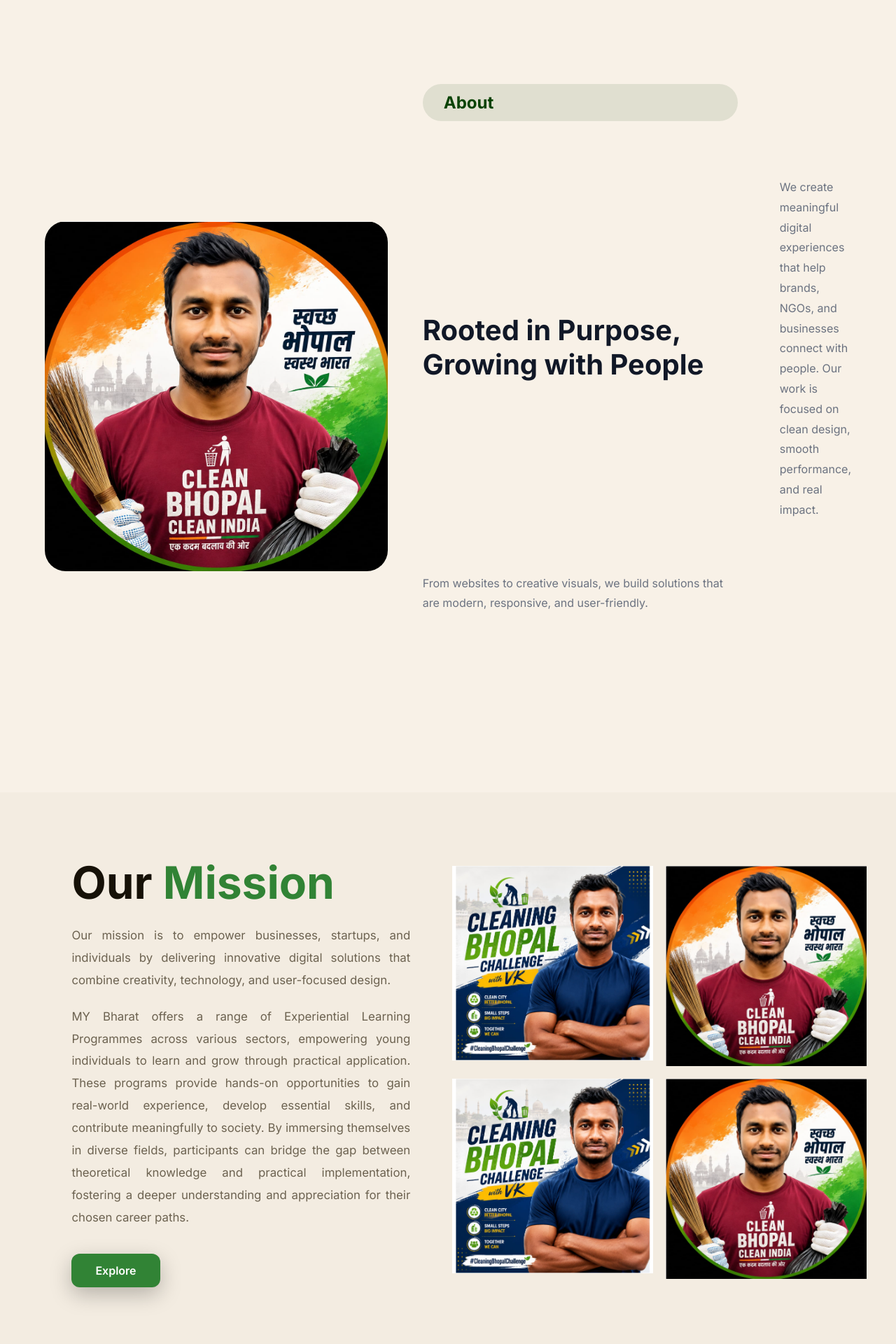
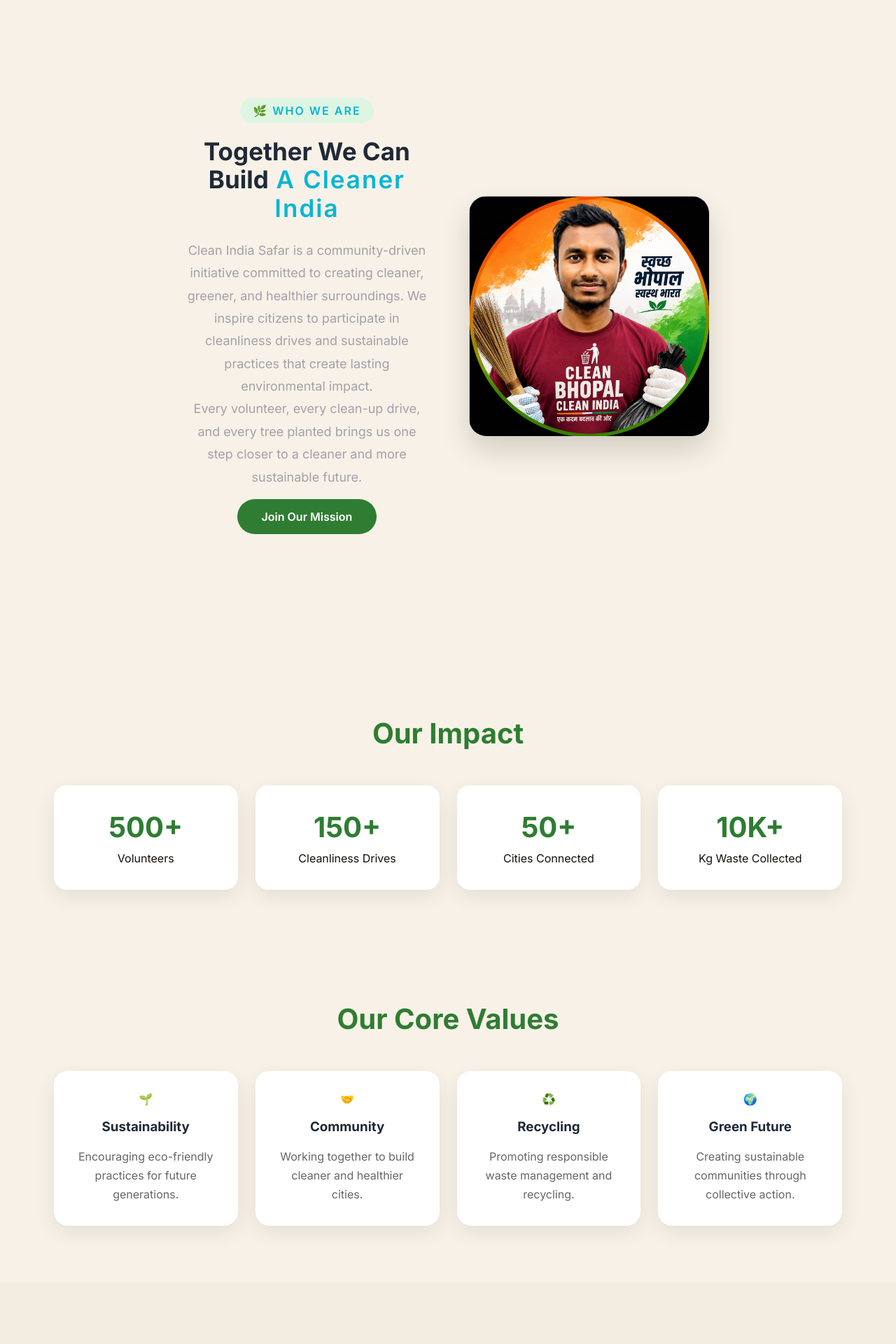
Before and after one commit to Vivekgpta/clean-india-safar, a React (Vite) app: page / in a window 1280 px wide. Shown: the part 840-2760 px from the top of the page at 70% size. Built offline with nearby package versions, Linux system fonts and the light colour scheme.

Commit message:
Initial commit

```diff
--- a/src/pages/AboutUs.css
+++ b/src/pages/AboutUs.css
@@ -1,60 +1,187 @@
-.about-section {
-  padding: 120px 5%;
+.about-hero{
+    max-width:1200px;
+    margin:auto;
+    padding:140px 6% 80px;
+
+    display:flex;
+    align-items:center;
+    /* justify-content:space-evenly; */
+    gap:60px;
 }
 
-.about-container {
-  display: flex;
-  align-items: center;
-  gap: 50px;
+.about-left{
+    flex:1;
 }
 
-.about-image,
-.about-content {
-  flex: 1;
+.about-tag{
+    display:inline-block;
+    background:#dff5e3;
+    color:#2e7d32;
+    padding:8px 18px;
+    border-radius:30px;
+    font-weight:600;
+    margin-bottom:20px;
 }
 
-.about-image img {
-  /* padding: 20px; */
-  width: 100%;
-  height: 500px;
-  object-fit: cover;
-  border-radius: 25px;
-  display: block;
+/* .about-left h1{
+    font-size:30px;
+    line-height:1.15;
+    margin-bottom:25px;
+    color:#1f2937;
 }
 
-.about-content h2 {
-  display: inline-block;
-  margin-bottom: 20px;
-  padding: 12px 30px;
-  background-color: #e0dfd0;
-  border-radius: 30px;
-  color: #074200;
-  font-size: 1.5rem;
+.about-left h1 span{
+    color:#2e7d32;
+} */
+
+.about-left h2{
+    font-size:35px;
+    line-height:1.15;
+    margin-bottom:25px;
+    color:#1f2937;
 }
 
-.about-content h3 {
-  font-size: 2.5rem;
-  margin-bottom: 20px;
-  color: #111827;
+.about-left p{
+    font-size:18px;
+    color:#555;
+    line-height:1.8;
+    margin-bottom:18px;
 }
 
-.about-content p {
-  font-size: 1rem;
-  line-height: 1.8;
-  color: #6b7280;
-  margin-bottom: 16px;
+.about-buttons button{
+    margin-top:15px;
+    padding:15px 35px;
+    border:none;
+    border-radius:40px;
+    background:#2e7d32;
+    color:white;
+    font-size:16px;
+    font-weight:600;
+    cursor:pointer;
+    transition:.3s;
 }
 
-@media (max-width: 768px) {
-  .about-container {
-    flex-direction: column;
-  }
+.about-buttons button:hover{
+    background:#1b5e20;
+}
 
-  .about-content h3 {
-    font-size: 2rem;
-  }
+.about-right{
+    flex:1;
+    display:flex;
+    justify-content:center;
+}
 
-  .about-image img {
-    height: 350px;
-  }
+.about-right img{
+    width:100%;
+    max-width:480px;
+    border-radius:25px;
+    box-shadow:0 20px 40px rgba(0,0,0,.15);
 }
+
+/* Impact */
+
+.impact{
+    padding:80px 6%;
+    text-align:center;
+}
+
+.impact h2{
+    font-size:40px;
+    color:#2e7d32;
+    margin-bottom:50px;
+}
+
+.impact-grid{
+    display:grid;
+    grid-template-columns:repeat(4,1fr);
+    gap:25px;
+}
+
+.impact-card{
+    background:white;
+    padding:35px;
+    border-radius:18px;
+    box-shadow:0 10px 30px rgba(0,0,0,.08);
+}
+
+.impact-card h3{
+    font-size:40px;
+    color:#2e7d32;
+    margin-bottom:10px;
+}
+
+/* Values */
+
+.values{
+    padding:80px 6%;
+    text-align:center;
+}
+
+.values h2{
+    font-size:40px;
+    color:#2e7d32;
+    margin-bottom:50px;
+}
+
+.values-grid{
+    display:grid;
+    grid-template-columns:repeat(4,1fr);
+    gap:25px;
+}
+
+.value-card{
+    background:white;
+    padding:30px;
+    border-radius:20px;
+    box-shadow:0 10px 30px rgba(0,0,0,.08);
+    transition:.3s;
+}
+
+.value-card:hover{
+    transform:translateY(-10px);
+}
+
+.value-card h3{
+    margin:18px 0;
+    color:#1f2937;
+}
+
+.value-card p{
+    color:#666;
+    line-height:1.7;
+}
+
+@media(max-width:992px){
+
+.about-hero{
+flex-direction:column-reverse;
+text-align:center;
+}
+
+.about-left h1{
+font-size:42px;
+}
+
+.impact-grid,
+.values-grid{
+grid-template-columns:repeat(2,1fr);
+}
+
+}
+
+@media(max-width:768px){
+
+.about-left h1{
+font-size:32px;
+}
+
+.impact-grid,
+.values-grid{
+grid-template-columns:1fr;
+}
+
+.about-right img{
+max-width:320px;
+}
+
+}
--- a/src/pages/AboutUs.jsx
+++ b/src/pages/AboutUs.jsx
@@ -1,37 +1,122 @@
 import "./AboutUs.css";
 import Navbar from "../components/Navbar/Navbar";
 import aboutUs1 from "../assets/aboutUs/aboutUs1.png";
-import aboutUs2 from "../assets/aboutUs/aboutUs2.png";
 
 export default function AboutUs() {
   return (
-    <section className="about-section">
+    <>
       <Navbar />
-      <div className="about-container">
-        <div className="about-image">
-          <img
-            src={aboutUs1}
-            alt="About us"
-          />
-        </div>
 
-        <div className="about-content">
-          <h2>About</h2>
-          <br />
-          <h3>Rooted in Purpose, Growing with People</h3>
+      <section className="about-hero">
+
+        <div className="about-left">
+
+          <span className="about-tag">
+            🌿 WHO WE ARE
+          </span>
+
+          <h2>
+            Together We Can Build
+            <span> A Cleaner India</span>
+          </h2>
 
           <p>
-            We create meaningful digital experiences that help brands, NGOs,
-            and businesses connect with people. Our work is focused on clean
-            design, smooth performance, and real impact.
+            Clean India Safar is a community-driven initiative committed to
+            creating cleaner, greener, and healthier surroundings. We inspire
+            citizens to participate in cleanliness drives and sustainable
+            practices that create lasting environmental impact.
           </p>
 
           <p>
-            From websites to creative visuals, we build solutions that are
-            modern, responsive, and user-friendly.
+            Every volunteer, every clean-up drive, and every tree planted brings
+            us one step closer to a cleaner and more sustainable future.
           </p>
+
+          <div className="about-buttons">
+            <button>Join Our Mission</button>
+          </div>
+
         </div>
-      </div>
-    </section>
+
+        <div className="about-right">
+
+          <img
+            src={aboutUs1}
+            alt="Clean India"
+          />
+
+        </div>
+
+      </section>
+
+      {/* IMPACT */}
+
+      <section className="impact">
+
+        <h2>Our Impact</h2>
+
+        <div className="impact-grid">
+
+          <div className="impact-card">
+            <h3>500+</h3>
+            <p>Volunteers</p>
+          </div>
+
+          <div className="impact-card">
+            <h3>150+</h3>
+            <p>Cleanliness Drives</p>
+          </div>
+
+          <div className="impact-card">
+            <h3>50+</h3>
+            <p>Cities Connected</p>
+          </div>
+
+          <div className="impact-card">
+            <h3>10K+</h3>
+            <p>Kg Waste Collected</p>
+          </div>
+
+        </div>
+
+      </section>
+
+      {/* VALUES */}
+
+      <section className="values">
+
+        <h2>Our Core Values</h2>
+
+        <div className="values-grid">
+
+          <div className="value-card">
+            🌱
+            <h3>Sustainability</h3>
+            <p>Encouraging eco-friendly practices for future generations.</p>
+          </div>
+
+          <div className="value-card">
+            🤝
+            <h3>Community</h3>
+            <p>Working together to build cleaner and healthier cities.</p>
+          </div>
+
+          <div className="value-card">
+            ♻️
+            <h3>Recycling</h3>
+            <p>Promoting responsible waste management and recycling.</p>
+          </div>
+
+          <div className="value-card">
+            🌍
+            <h3>Green Future</h3>
+            <p>Creating sustainable communities through collective action.</p>
+          </div>
+
+        </div>
+
+      </section>
+
+    </>
   );
 }
--- a/src/routes/AppRoutes.jsx
+++ b/src/routes/AppRoutes.jsx
@@ -12,7 +12,6 @@
     <BrowserRouter>
       <Routes>
         <Route path="/" element={<Home />} />
-        <Route path="/about" element={<About />} />
         <Route path="/about-us" element={<AboutUs />} />
         <Route path="/mission" element={<Mission />} />
         <Route path="/gallery" element={<Gallery />} />
```
